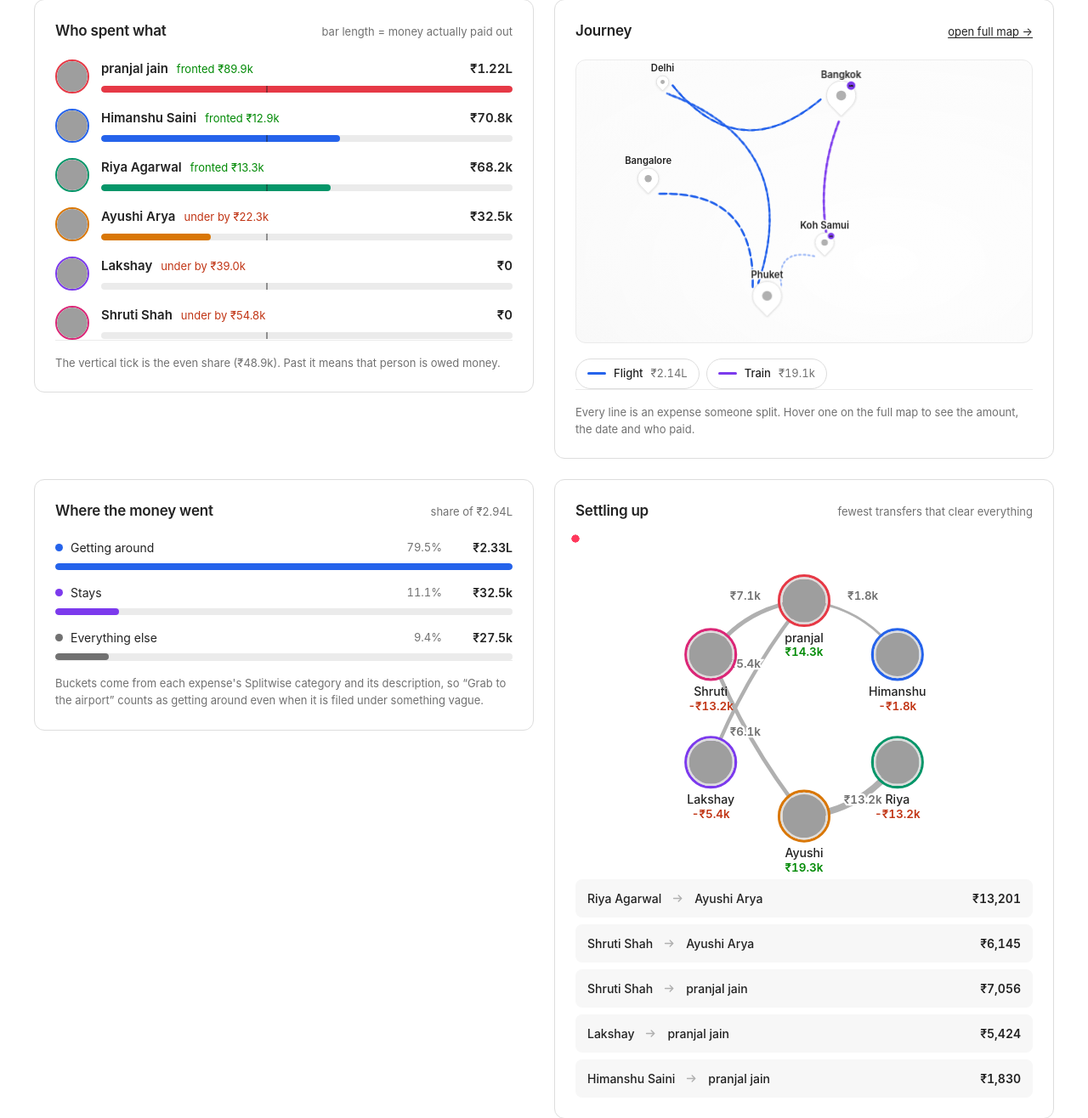
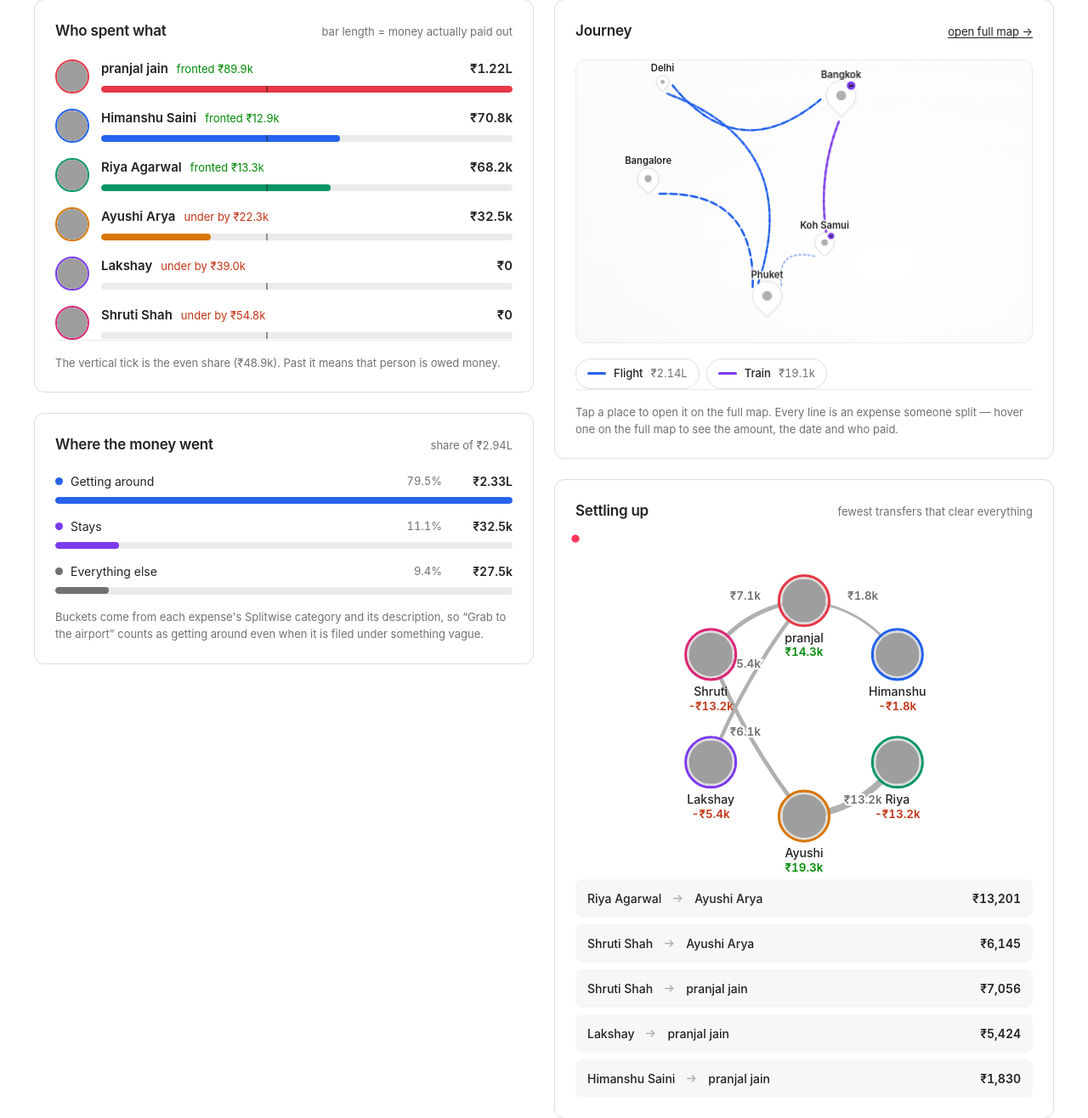
Before and after one commit to sainihimanshu1999/trip_setter, a FastAPI app: page / in a window 1280 px wide. Shown: the part 297-1613 px from the top of the page at 85% size. Run offline with FastAPI, Linux system fonts and the light colour scheme; grey boxes are pictures that could not be loaded.

Commit message:
Make map pins do something, or stop pretending they can
The dashboard rendered its small map with interactive:true but no onNode, so
every pin got role=button, a focus stop and a pointer cursor while clicking
did nothing. Button semantics now follow the presence of a handler, and the
dashboard supplies one: clicking a place opens the full map with that place
selected, via /journey#slug, which the journey page reads on load.

Also stop short cards being pinned to the height of the tallest in their
grid row. The two halves are now columns that flow independently, which
removes the dead band under 'Who spent what' and the larger one under
'Where the money went'.

```diff
--- a/app/static/css/theme.css
+++ b/app/static/css/theme.css
@@ -390,6 +390,9 @@ a:hover { color: var(--accent); }
 /* align-items:start lets a short card stay short instead of stretching to the
    tallest in its row and showing a bordered empty box. */
 .grid.halves { grid-template-columns: repeat(auto-fit, minmax(400px, 1fr)); align-items: start; }
+/* A column of cards inside a grid cell, so each side flows at its own height
+   instead of every card being pinned to the tallest in its row. */
+.grid.halves > .col { display: grid; gap: var(--gap); align-content: start; }
 .grid.thirds { grid-template-columns: repeat(auto-fit, minmax(300px, 1fr)); align-items: start; }
 .stack { display: grid; gap: var(--gap); }
 
@@ -639,7 +642,8 @@ a:hover { color: var(--accent); }
 
 /* --- map nodes: Google Maps-style pin markers, size tells you the spend - */
 
-.node-g { cursor: pointer; }
+.node-g { cursor: default; }
+.node-g.actionable { cursor: pointer; }
 
 .node-ring {
   fill: var(--surface);
--- a/app/static/js/journey.js
+++ b/app/static/js/journey.js
@@ -231,13 +231,19 @@ const Journey = (() => {
     });
 
     /* ---- nodes ---- */
+    const nodesActionable = Boolean(interactive && onNode);
     graph.nodes.forEach((node, i) => {
       const g = el('g', {
-        class: 'node-g node-enter',
+        // Only a node that responds to a click gets the cursor, the focus
+        // ring and the button role. Advertising an affordance that does
+        // nothing is worse than having none.
+        class: `node-g node-enter${nodesActionable ? ' actionable' : ''}`,
         'data-node': node.id,
-        tabindex: interactive ? '0' : null,
-        role: interactive ? 'button' : null,
-        'aria-label': `${node.name}, ${App.money(node.spend, currency)} spent`,
+        tabindex: nodesActionable ? '0' : null,
+        role: nodesActionable ? 'button' : null,
+        'aria-label': nodesActionable
+          ? `${node.name}, ${App.money(node.spend, currency)} spent. Open on the map.`
+          : `${node.name}, ${App.money(node.spend, currency)} spent`,
       });
       g.style.setProperty('--delay', `${260 + i * 110}ms`);
 
@@ -319,7 +325,7 @@ const Journey = (() => {
         : (node.gateway ? node.country : '');
       g.appendChild(sub);
 
-      if (interactive && onNode) {
+      if (nodesActionable) {
         const fire = () => onNode(node, g);
         g.addEventListener('click', fire);
         g.addEventListener('keydown', (ev) => {
--- a/app/templates/dashboard.html
+++ b/app/templates/dashboard.html
@@ -48,7 +48,12 @@
   </section>
 
   <!-- ===== people + journey ============================================ -->
+  <!-- Two columns that flow independently rather than two grid rows. In a
+       row-based grid a short card is pinned to the height of the tallest in
+       its row, which left a band of dead space under "Who spent what" and a
+       bigger one under "Where the money went". -->
   <section class="grid halves">
+    <div class="col">
       <article class="card reveal">
         <div class="card-head">
           <h2>Who spent what</h2>
@@ -61,6 +66,21 @@
         </p>
       </article>
 
+      <article class="card reveal">
+        <div class="card-head">
+          <h2>Where the money went</h2>
+          <span class="sub">share of {{ o.total_spend | money(o.currency) }}</span>
+        </div>
+        <div id="buckets-chart"></div>
+        <p class="hint">
+          Buckets come from each expense's Splitwise category and its description,
+          so &ldquo;Grab to the airport&rdquo; counts as getting around even when it
+          is filed under something vague.
+        </p>
+      </article>
+    </div>
+
+    <div class="col">
       <article class="card reveal">
         <div class="card-head">
           <h2>Journey</h2>
@@ -77,24 +97,9 @@
           {% endfor %}
         </div>
         <p class="hint">
-        Every line is an expense someone split. Hover one on the full map to
-        see the amount, the date and who paid.
-      </p>
-    </article>
-  </section>
-
-  <!-- ===== categories + settlements ==================================== -->
-  <section class="grid halves">
-    <article class="card reveal">
-      <div class="card-head">
-        <h2>Where the money went</h2>
-        <span class="sub">share of {{ o.total_spend | money(o.currency) }}</span>
-      </div>
-      <div id="buckets-chart"></div>
-      <p class="hint">
-        Buckets come from each expense's Splitwise category and its description,
-        so &ldquo;Grab to the airport&rdquo; counts as getting around even when it
-        is filed under something vague.
+          Tap a place to open it on the full map. Every line is an expense
+          someone split &mdash; hover one on the full map to see the amount,
+          the date and who paid.
         </p>
       </article>
 
@@ -106,6 +111,7 @@
         <div id="settle-graph"></div>
         <div class="settle-list" id="settle-list" style="margin-top:16px"></div>
       </article>
+    </div>
   </section>
 
   <!-- ===== timeline ==================================================== -->
@@ -172,8 +178,15 @@
     currency: ccy,
   });
 
+  // Clicking a place on the small map opens the full one with that place
+  // selected. The href is read off the "open full map" link so this works
+  // both from the server (/journey) and in a static build (journey.html).
+  const fullMapHref = document.querySelector('.card-head a[href$="journey"], .card-head a[href$="journey.html"]');
   const mini = Journey.render(document.getElementById('mini-map'), journey, {
     interactive: true,
+    onNode: fullMapHref
+      ? (node) => { window.location.href = `${fullMapHref.getAttribute('href')}#${node.id}`; }
+      : null,
   });
   Journey.wireLegend(document.getElementById('mini-legend'), mini.svg);
 
```
Also changed, not shown: app/templates/journey.html (+11 -0 lines). Lines whose indentation alone changed are shown as unchanged.
